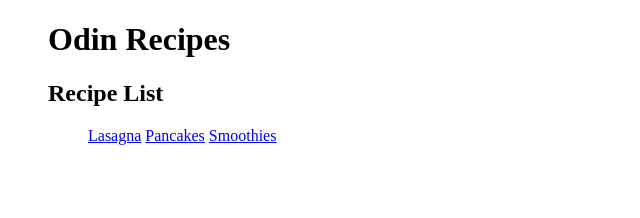
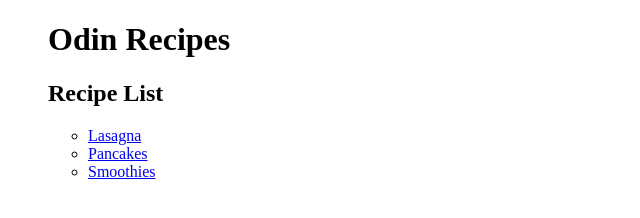
Before and after one commit to pandeyshivanii/odin-recipes, a plain HTML site: page index.html in a window 1280 px wide. Shown: the whole page, without its empty margins (0-640 px from the left). Drawn offline with Linux system fonts and the light colour scheme.

Commit message:
Updated recipe list

```diff
--- a/index.html
+++ b/index.html
@@ -10,9 +10,9 @@
 
     <h2>Recipe List</h2>
     <ul>
-    <a href="recipes/lasagna.html">Lasagna</a>
-    <a href="recipes/pancakes.html">Pancakes</a>
-    <a href="recipes/smoothies.html">Smoothies</a>
+    <li><a href="recipes/lasagna.html">Lasagna</a></li>
+    <li><a href="recipes/pancakes.html">Pancakes</a></li>
+    <li><a href="recipes/smoothies.html">Smoothies</a></li>
 </ul>
 </body>
 </html>
```
